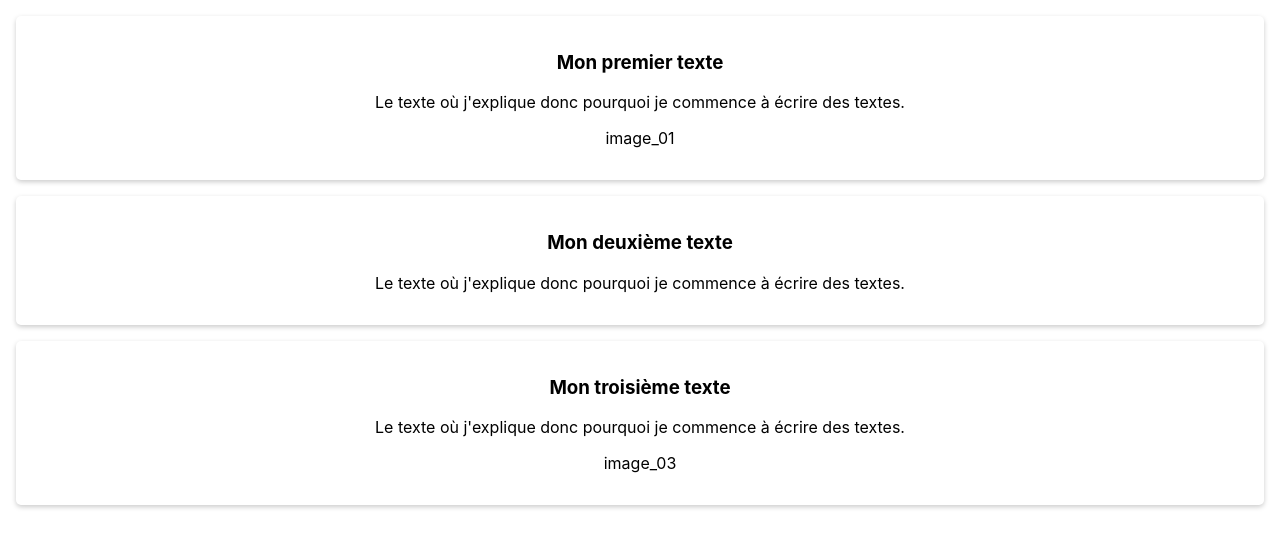
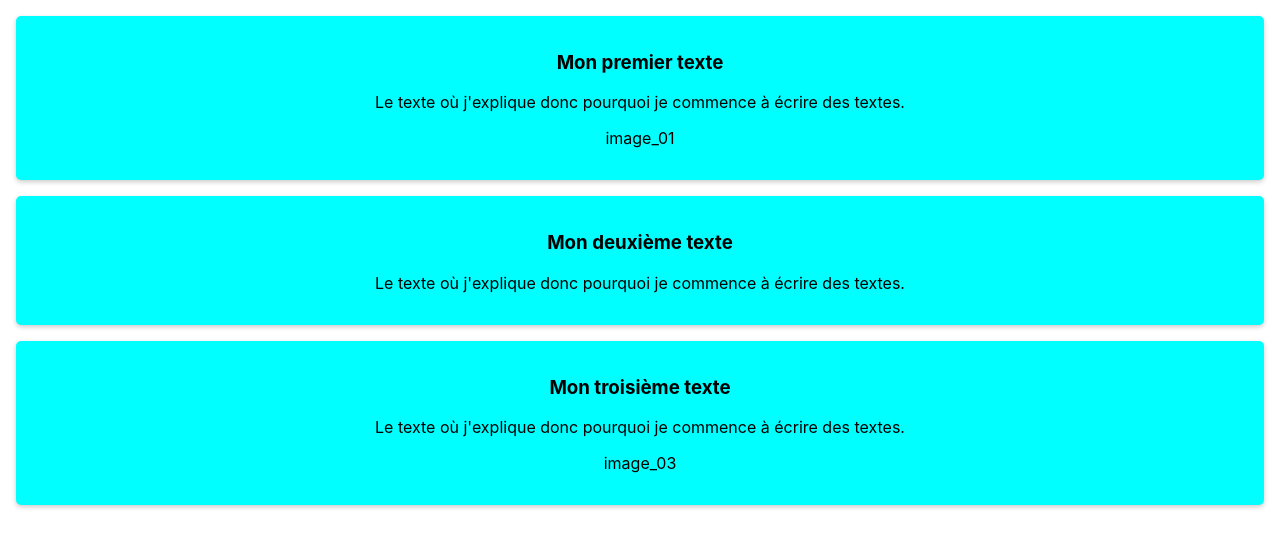
Before and after one commit to ly-abdourahamane/React-Utilities, a React (Create React App) app: page / in a window 1280 px wide. Shown: the top 548 px of the page. Built offline with nearby package versions, Linux system fonts and the light colour scheme.

Commit message:
Utilisation de module pour css

```diff
--- a/src/BlogEntry.js
+++ b/src/BlogEntry.js
@@ -1,10 +1,11 @@
 import React from 'react';
-import './BlogEntry.css';
+import classes from './BlogEntry.module.css';
 
 function BlogEntry({entry}) {
-  console.log(entry);
+  console.log(entry, classes);
+ // classes.BlogEntry['background-color'] = 'blue';
         return (
-            <div className="BlogEntry">
+            <div className={classes.BlogEntry}>
               <h3>{entry.title}</h3>
               <p>{entry.summary}</p>
               {entry.image && <p>{entry.image}</p>}
--- /dev/null
+++ b/src/BlogEntry.module.css
@@ -0,0 +1,8 @@
+.BlogEntry {
+    margin: 16px;
+    padding: 16px;
+    box-sizing: border-box;
+    border-radius: 5px;
+    background-color: cyan;
+    box-shadow: 0 2px 5px #ccc;
+  }
```
